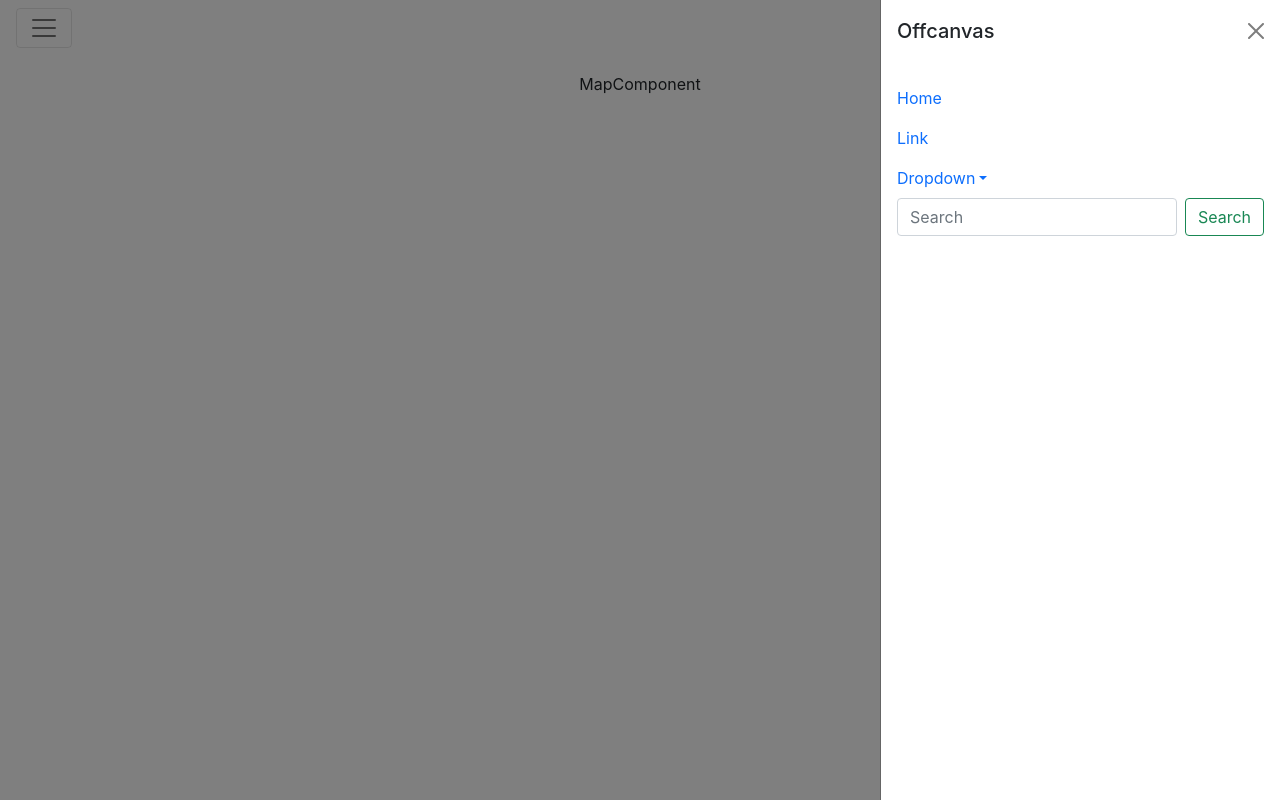
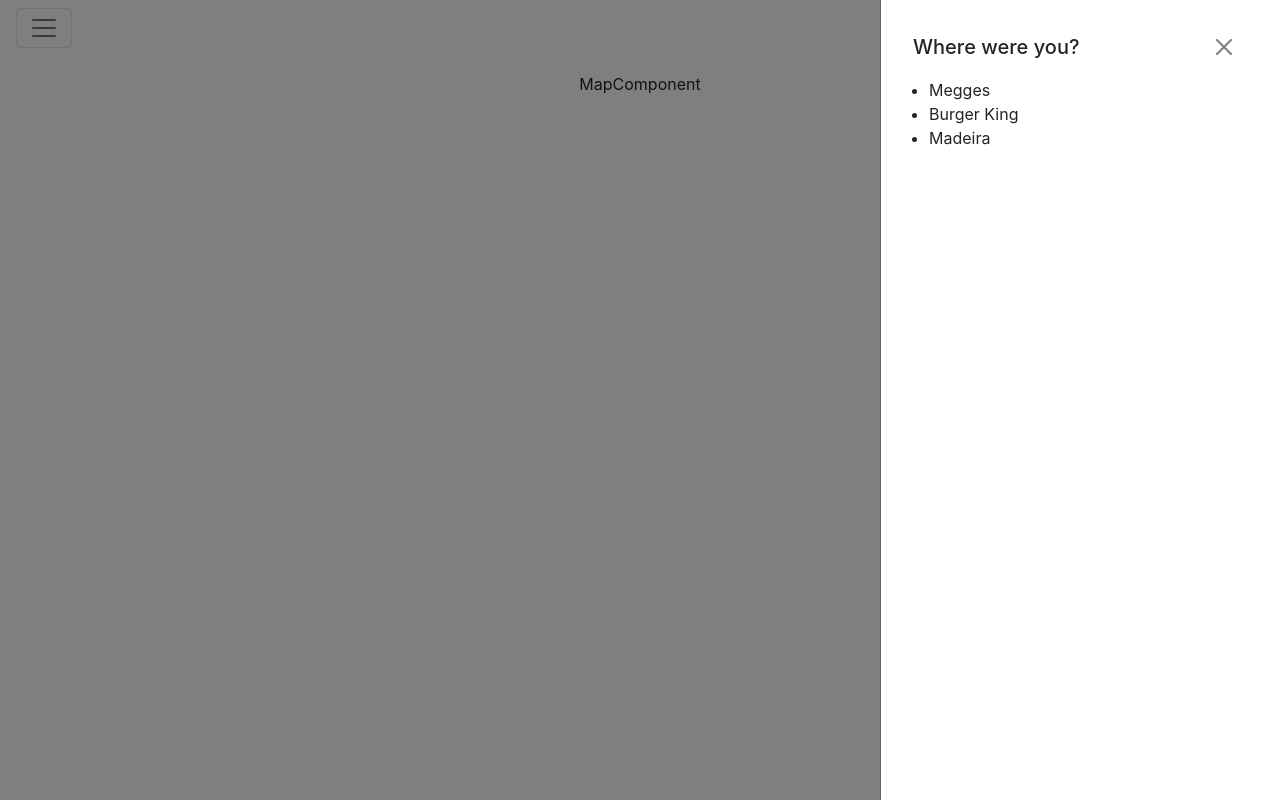
Before and after one commit to MaliaCataleya/CloudComputing, a React (Create React App) app in the folder cloud-computing/: page / in a window 1280 px wide. Both pictures are taken after a click on the button 1236 px from the left and 28 px from the top of the page. Built offline with nearby package versions, Linux system fonts and the light colour scheme.

Commit message:
listitems

```diff
--- a/cloud-computing/src/mapPage/rightMenuComponent.js
+++ b/cloud-computing/src/mapPage/rightMenuComponent.js
@@ -1,7 +1,14 @@
-import React from "react";
-import { Navbar, Offcanvas, NavDropdown, Form, Button, Nav, FormControl } from "react-bootstrap"
+import React, { useState } from "react";
+import { Navbar, Offcanvas, Nav } from "react-bootstrap"
 
 function RightMenuComponent() {
+  const [locations, setLocations] = useState(["Megges", "Burger King", "Madeira"]);
+  const listItems = locations.map((location) =>
+    <li key={locations}>
+      {location}
+    </li>
+  );
+
   return (
 
     <>
@@ -13,38 +20,17 @@ function RightMenuComponent() {
         aria-labelledby={`offcanvasNavbarLabelRight`}
         placement="end"
       >
-        <Offcanvas.Header closeButton>
-          <Offcanvas.Title id={`offcanvasNavbarLabelRight`}>
-            Offcanvas
-          </Offcanvas.Title>
-        </Offcanvas.Header>
         <Offcanvas.Body>
           <Nav className="justify-content-end flex-grow-1 pe-3 ml-auto">
-            <Nav.Link href="#action1">Home</Nav.Link>
-            <Nav.Link href="#action2">Link</Nav.Link>
-            <NavDropdown
-              title="Dropdown"
-              id={`offcanvasNavbarDropdownRight`}
-            >
-              <NavDropdown.Item href="#action3">Action</NavDropdown.Item>
-              <NavDropdown.Item href="#action4">
-                Another action
-              </NavDropdown.Item>
-              <NavDropdown.Divider />
-              <NavDropdown.Item href="#action5">
-                Something else here
-              </NavDropdown.Item>
-            </NavDropdown>
+          <Offcanvas.Header closeButton>
+            <Offcanvas.Title id={`offcanvasNavbarLabelRight`} className="font-weight-bold">
+              Where were you?
+            </Offcanvas.Title>
+          </Offcanvas.Header>
+          <ul>
+            {listItems}
+          </ul>
           </Nav>
-          <Form className="d-flex">
-            <FormControl
-              type="search"
-              placeholder="Search"
-              className="me-2"
-              aria-label="Search"
-            />
-            <Button variant="outline-success">Search</Button>
-          </Form>
         </Offcanvas.Body>
       </Navbar.Offcanvas>
     </Navbar>
```
